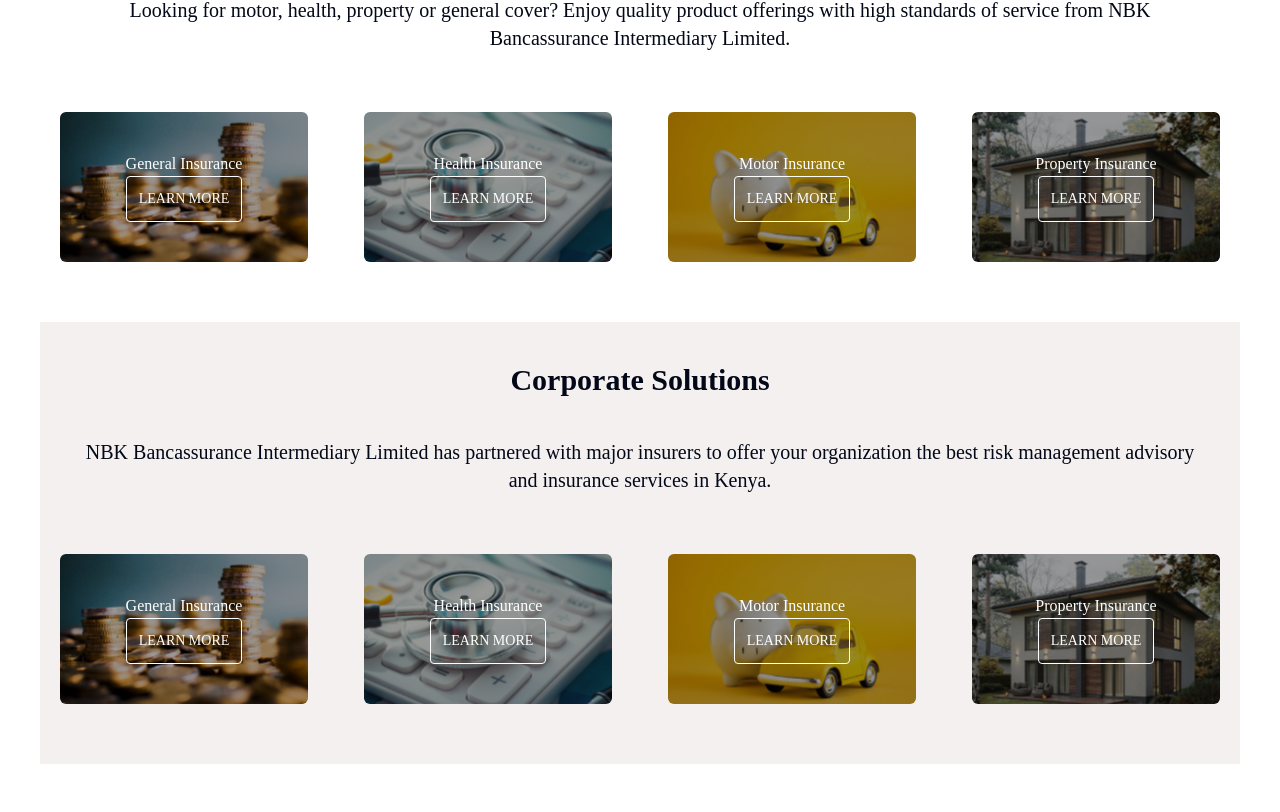
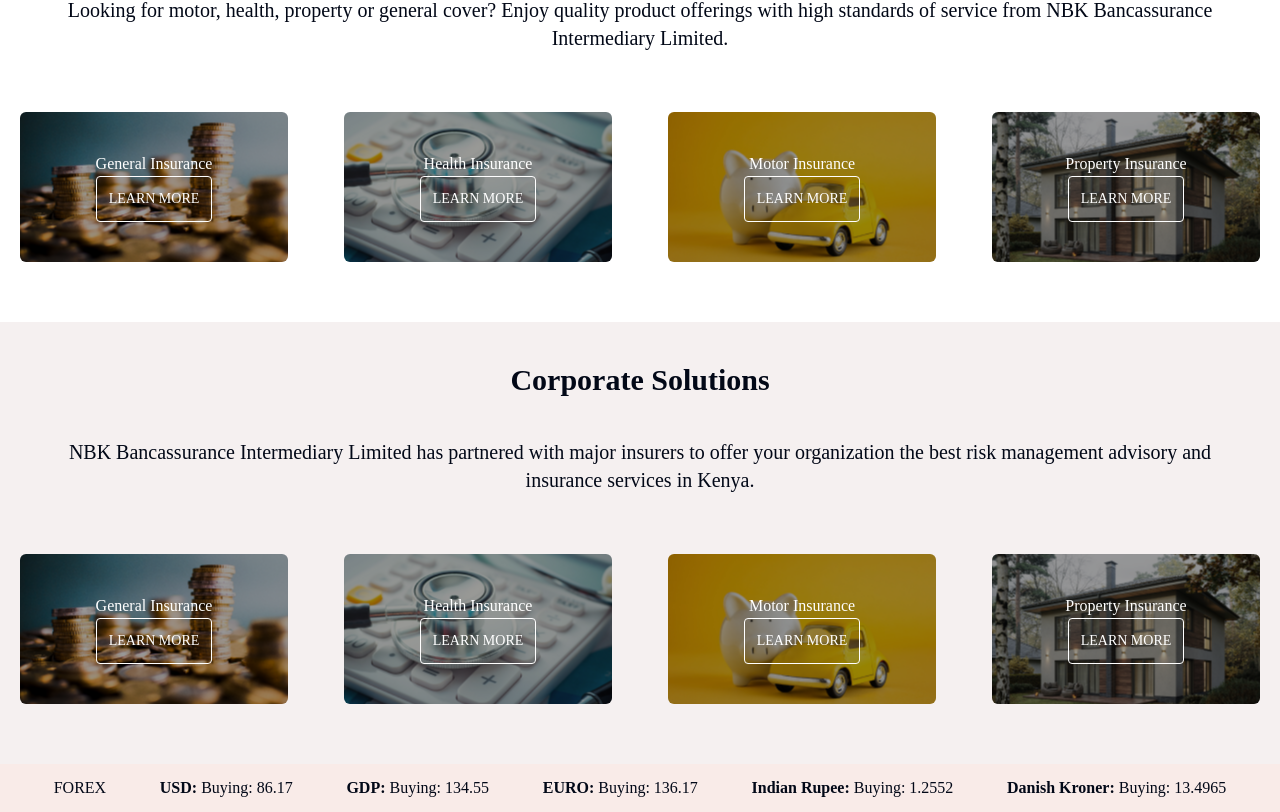
Before and after one commit to kengeene/nbk-react-app, a React (Vite) app: page / in a window 1280 px wide. Shown: the part 637-1449 px from the top of the page. Before the commit the page ends 1401 px from the top, so only its background shows below. Built offline with nearby package versions, Linux system fonts and the light colour scheme; a web font is replaced by a local one.

Commit message:
refactor: add forex bar

```diff
--- a/src/App.tsx
+++ b/src/App.tsx
@@ -2,6 +2,8 @@
 import Banner from "@/assets/img/banner.png";
 import PersonalSolutions from "@/components/personal-solutions";
 import CorporateSolutions from "@/components/corporate-solutions";
+import ForexBar from "@/components/forex-bar";
+
 function App() {
   return (
     <div className="w-screen">
@@ -9,11 +11,14 @@
       <div>
         <img src={Banner} width="100%" />
       </div>
-      <div className="text-center mx-10 py-10">
+      <div className="text-center py-10">
         <PersonalSolutions />
       </div>
-      <div className="text-center mx-10 py-10 bg-[#F5F0F0]">
+      <div className="text-center py-10 bg-[#F5F0F0]">
         <CorporateSolutions />
+      </div>
+      <div className="flex flex-row justify-evenly py-3 bg-[#F9EBE8]">
+        <ForexBar />
       </div>
     </div>
   );
--- /dev/null
+++ b/src/components/forex-bar.tsx
@@ -0,0 +1,22 @@
+export default function ForexBar() {
+  return (
+    <>
+      <span className="text-center">FOREX</span>
+      <span>
+        <strong>USD:</strong> Buying: 86.17
+      </span>
+      <span>
+        <strong>GDP:</strong> Buying: 134.55
+      </span>
+      <span>
+        <strong>EURO:</strong> Buying: 136.17
+      </span>
+      <span>
+        <strong>Indian Rupee:</strong> Buying: 1.2552
+      </span>
+      <span>
+        <strong>Danish Kroner:</strong> Buying: 13.4965
+      </span>
+    </>
+  );
+}
```
